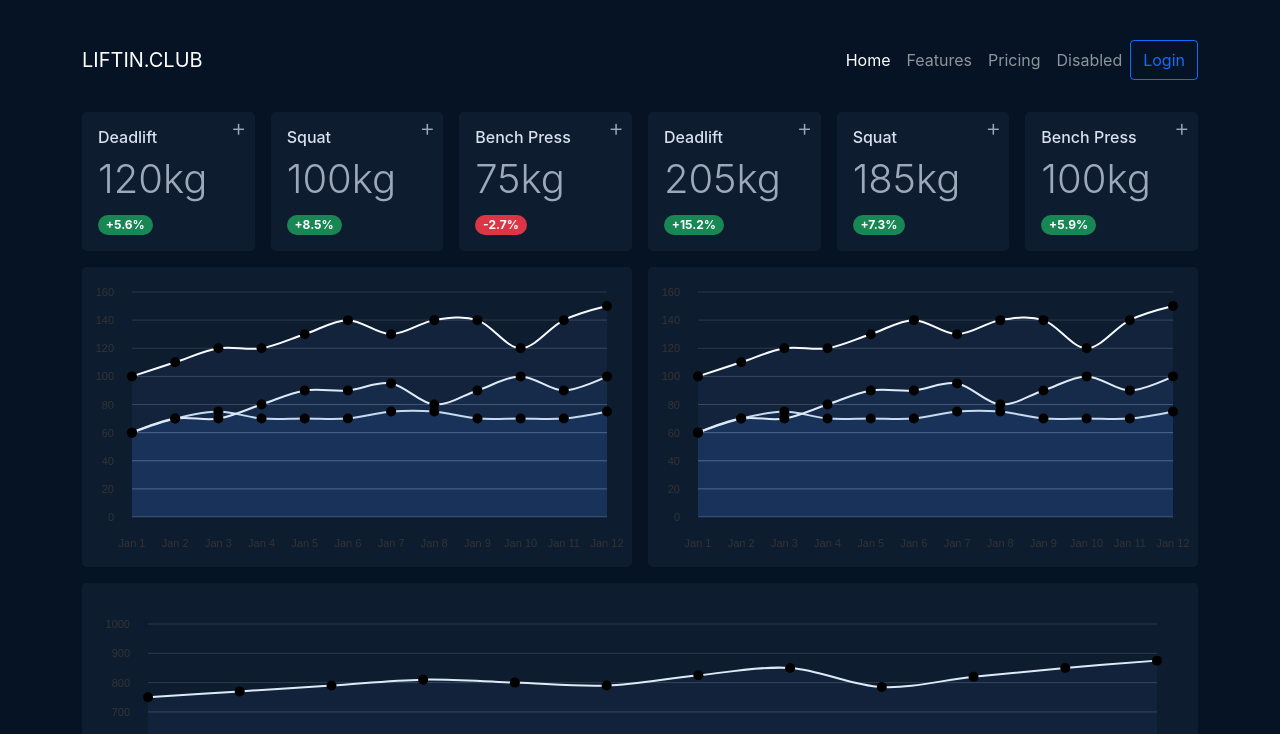
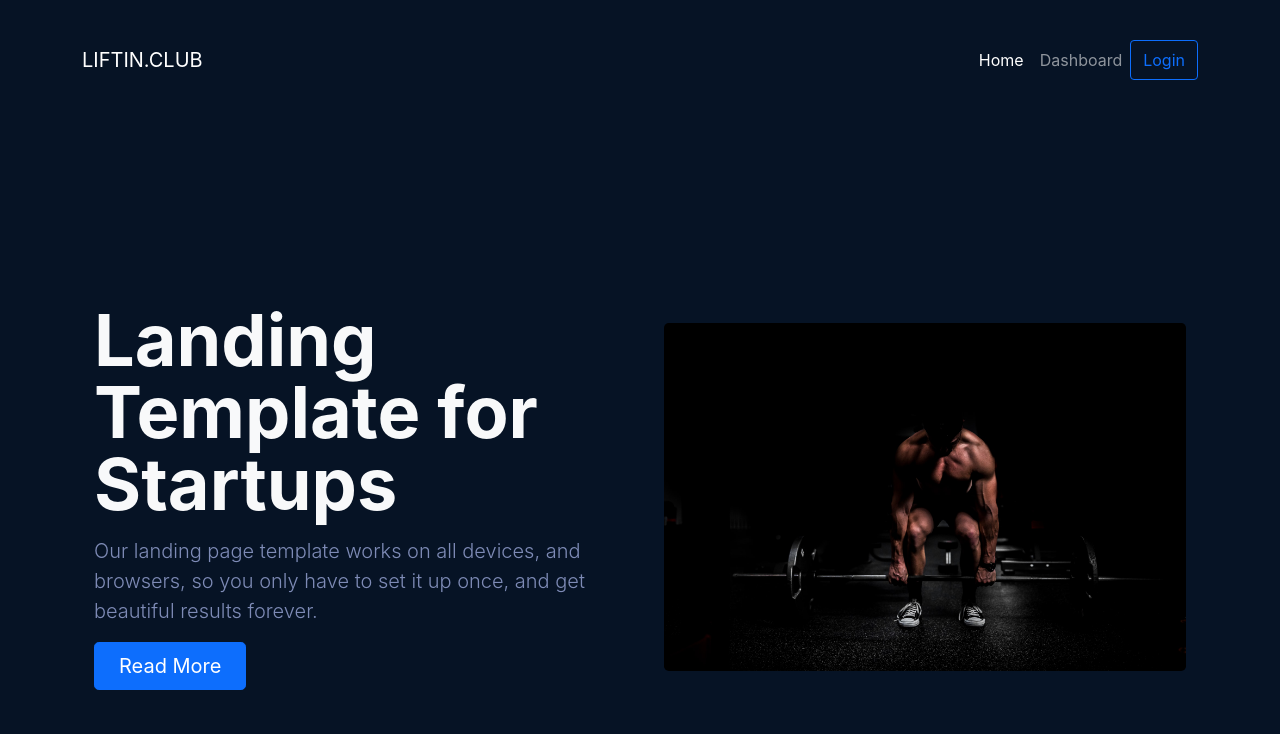
Before and after one commit to danielolaszy/lifting-app, a React (Create React App) app: page / in a window 1280 px wide. Shown: the top 734 px of the page. Built offline with nearby package versions, Linux system fonts and the light colour scheme.

Commit message:
Added react router

```diff
--- a/package.json
+++ b/package.json
@@ -10,6 +10,7 @@
     "@testing-library/user-event": "^12.8.3",
     "react": "^17.0.2",
     "react-dom": "^17.0.2",
+    "react-router-dom": "^5.2.0",
     "react-scripts": "4.0.3",
     "recharts": "^2.0.9",
     "web-vitals": "^1.1.2"
--- a/src/App.js
+++ b/src/App.js
@@ -1,18 +1,23 @@
 import "./App.css";
+import { BrowserRouter as Router, Route, Switch } from "react-router-dom";
 import Navbar from "./components/Navbar";
-// import AddLifts from "./components/AddLifts";
 import Dashboard from "./components/Dashboard";
-// import Hero from "./components/Hero";
-// import Features from "./components/Features";
+import Home from "./components/Home";
 
 function App() {
   return (
     <>
-      <Navbar />
-      {/* <AddLifts /> */}
-      <Dashboard />
-      {/* <Hero /> */}
-      {/* <Features /> */}
+      <Router>
+        <Navbar />
+        <Switch>
+          <Route path="/dashboard">
+            <Dashboard />
+          </Route>
+          <Route path="/">
+            <Home />
+          </Route>
+        </Switch>
+      </Router>
     </>
   );
 }
--- a/src/components/Dashboard.js
+++ b/src/components/Dashboard.js
@@ -307,12 +307,12 @@ const Dashboard = () => {
   return (
     <div className="container">
       <div className="row row-cols-1 row-cols-sm-3 row-cols-xl-6  g-2 g-lg-3">
-        <PanelLift name="Deadlift" weight="120" percent="+5.6" percentClass="bg-success" />
-        <PanelLift name="Squat" weight="100" percent="+8.5" percentClass="bg-success" />
-        <PanelLift name="Bench Press" weight="75" percent="-2.7" percentClass="bg-danger" />
-        <PanelLift name="Deadlift" weight="205" percent="+15.2" percentClass="bg-success" />
-        <PanelLift name="Squat" weight="185" percent="+7.3" percentClass="bg-success" />
-        <PanelLift name="Bench Press" weight="100" percent="+5.9" percentClass="bg-success" />
+        <PanelLift exercise="Deadlift" weight="120" lifter="Dan" percent="+5.6" percentClass="bg-success" />
+        <PanelLift exercise="Squat" weight="100" lifter="Dan" percent="+8.5" percentClass="bg-success" />
+        <PanelLift exercise="Bench Press" weight="75" lifter="Dan" percent="-2.7" percentClass="bg-danger" />
+        <PanelLift exercise="Deadlift" weight="205" lifter="Josh" percent="+15.2" percentClass="bg-success" />
+        <PanelLift exercise="Squat" weight="185" lifter="Josh" percent="+7.3" percentClass="bg-success" />
+        <PanelLift exercise="Bench Press" weight="100" lifter="Josh" percent="+5.9" percentClass="bg-success" />
       </div>
       <div className="row row row-cols-1 row-cols-lg-6 g-2 g-lg-3 pt-2 pt-lg-3">
         <div className="col-lg-6">
--- /dev/null
+++ b/src/components/Home.js
@@ -0,0 +1,13 @@
+import Hero from "./Hero";
+import Features from "./Features";
+
+const Home = () => {
+  return (
+    <>
+      <Hero />
+      <Features />
+    </>
+  );
+};
+
+export default Home;
--- a/src/components/Navbar.js
+++ b/src/components/Navbar.js
@@ -21,17 +21,11 @@ const navbar = () => {
           </button>
           <div className="collapse navbar-collapse" id="navbarNavAltMarkup">
             <div className="navbar-nav ms-auto">
-              <a className="nav-link active" href="#">
+              <a className="nav-link active" href="/">
                 Home
               </a>
-              <a className="nav-link" href="#">
-                Features
-              </a>
-              <a className="nav-link" href="#">
-                Pricing
-              </a>
-              <a className="nav-link" href="#">
-                Disabled
+              <a className="nav-link" href="/dashboard">
+                Dashboard
               </a>
               <button className="btn btn-outline-primary" type="submit">
                 Login
--- a/src/components/PanelLift.js
+++ b/src/components/PanelLift.js
@@ -1,14 +1,25 @@
 import React from "react";
 import PanelLiftAdd from "./PanelLiftAdd";
 
-const PanelLift = ({ name, weight, percent, percentClass }) => {
+const PanelLift = ({ exercise, weight, percent, percentClass, lifter }) => {
   //   console.log({ name });
+  const handleClick = (e) => {
+    e.preventDefault();
+    console.log({ exercise, lifter });
+    return <PanelLiftAdd />;
+  };
   return (
     <div className="col ">
       <div className="p-3 board-bg-primary rounded-3 text-center text-sm-start ">
         <div className="position-relative">
-          <PanelLiftAdd name={name} />
-          <h6 className="board-text-primary">{name}</h6>
+          <h4
+            onClick={handleClick}
+            className="position-absolute top-0 start-100 translate-middle board-text-secondary fw-light"
+          >
+            +
+          </h4>
+          {/* <PanelLiftAdd exercise={exercise} lifter={lifter} /> */}
+          <h6 className="board-text-primary">{exercise}</h6>
           <h1 className="board-text-secondary fw-light">{weight}kg</h1>
           <span className={"badge rounded-pill " + percentClass}>{percent}%</span>
         </div>
--- a/src/components/PanelLiftAdd.js
+++ b/src/components/PanelLiftAdd.js
@@ -1,39 +1,10 @@
 import React from "react";
+import { useState } from "react";
 
-const PanelLiftAdd = ({ name }) => {
-  console.log({ name });
+const PanelLiftAdd = ({ exercise, lifter }) => {
   return (
     <>
-      <h4
-        data-bs-toggle="modal"
-        data-bs-target="#exampleModal"
-        className="position-absolute top-0 start-100 translate-middle board-text-secondary fw-light"
-      >
-        +
-      </h4>
-      <div
-        className="modal fade"
-        id="exampleModal"
-        tabIndex="-1"
-        aria-labelledby="exampleModalLabel"
-        aria-hidden="true"
-      >
-        <div className="modal-dialog modal-dialog-centered">
-          <div className="modal-content">
-            <div className="modal-header">
-              <h5 className="modal-title" id="exampleModalLabel">
-                {name}
-              </h5>
-              <button type="button" className="btn-close" data-bs-dismiss="modal" aria-label="Close"></button>
-            </div>
-            <div className="modal-body">input here...</div>
-
-            <button type="button" className="btn btn-primary">
-              Add
-            </button>
-          </div>
-        </div>
-      </div>
+      <h1>pog</h1>
     </>
   );
 };
```
Also changed, not shown: 1 other file (tests, documents, lock files or other folders).
